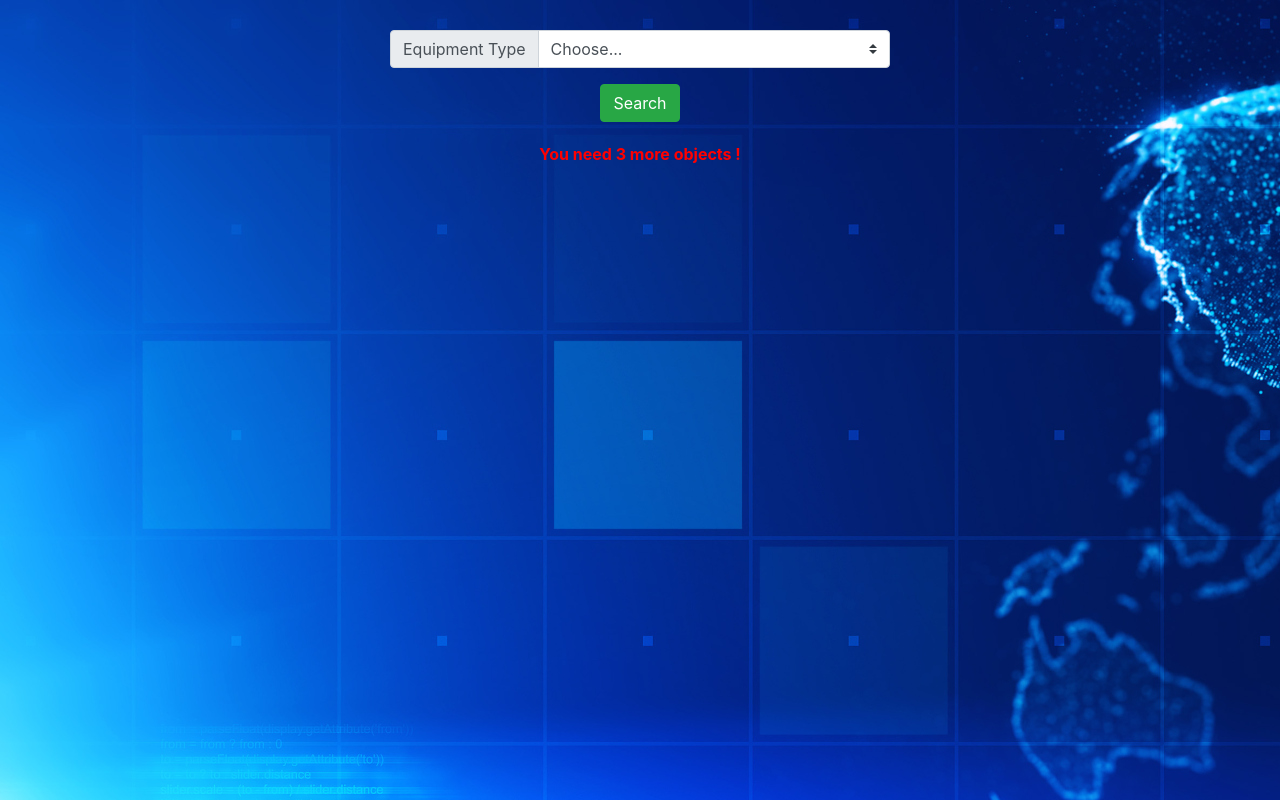
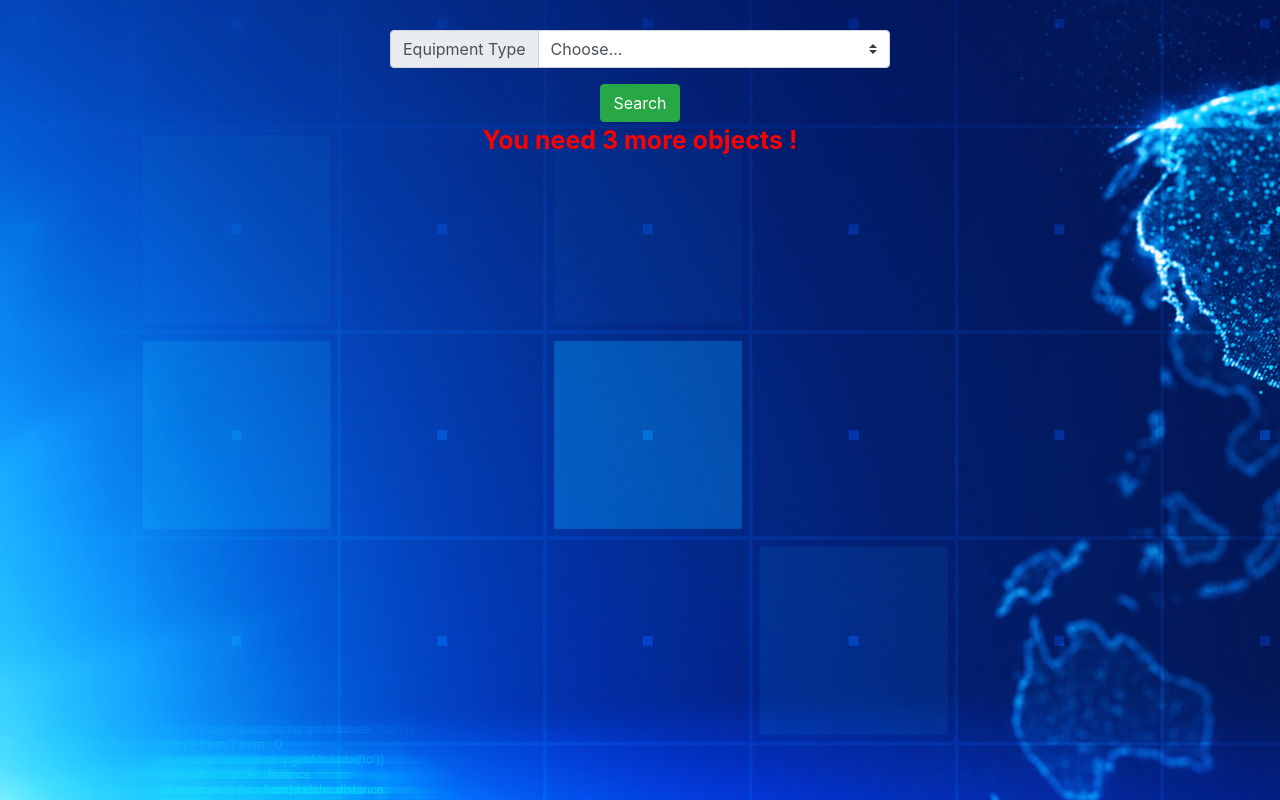
Before and after one commit to JeffreyLebowski90/london_pitch, a React (Create React App) app: page / in a window 1280 px wide. Built offline with nearby package versions, Linux system fonts and the light colour scheme.

Commit message:
finito forse

```diff
--- a/src/App.js
+++ b/src/App.js
@@ -67,7 +67,7 @@ class App extends Component {
     }
     )
     const reminder = this.state.boxArray.length < 3 ? <p
-      style={{color: 'red', fontWeight: 'bold'}}>
+      style={{color: 'red', fontSize: '25px', fontWeight: 'bold'}}>
       You need { 3 - this.state.boxArray.length} more objects !</p> : null
     return (
       <div className="App">
@@ -76,8 +76,7 @@ class App extends Component {
           penRow = {this.state.penRow.length===0}
           tapeRow = {this.state.tapeRow.length===0}
           value = {this.state.dropValue}/>
-        <button className="btn btn-success" onClick={this.buttonHandler}
-          style={{marginBottom: '20px'}}>
+        <button className="btn btn-success" onClick={this.buttonHandler}>
           Search</button>
         {reminder}
         {table}
--- a/src/components/SelectionBox/Countdown/Countdown.js
+++ b/src/components/SelectionBox/Countdown/Countdown.js
@@ -43,7 +43,7 @@ export default class Countdown extends Component {
             onClick={this.startCountDown}
             disabled={this.state.alreadyConfirmed}>
             Confirm</button>
-            <p style={{fontWeight: 'bold', color: 'red',
+            <p style={{fontWeight: 'bold', color: 'darkgreen',
                 margin: '0px'}}
                 hidden={!this.state.alreadyConfirmed}>
                 Delivering in {this.state.seconds} seconds</p>
```
